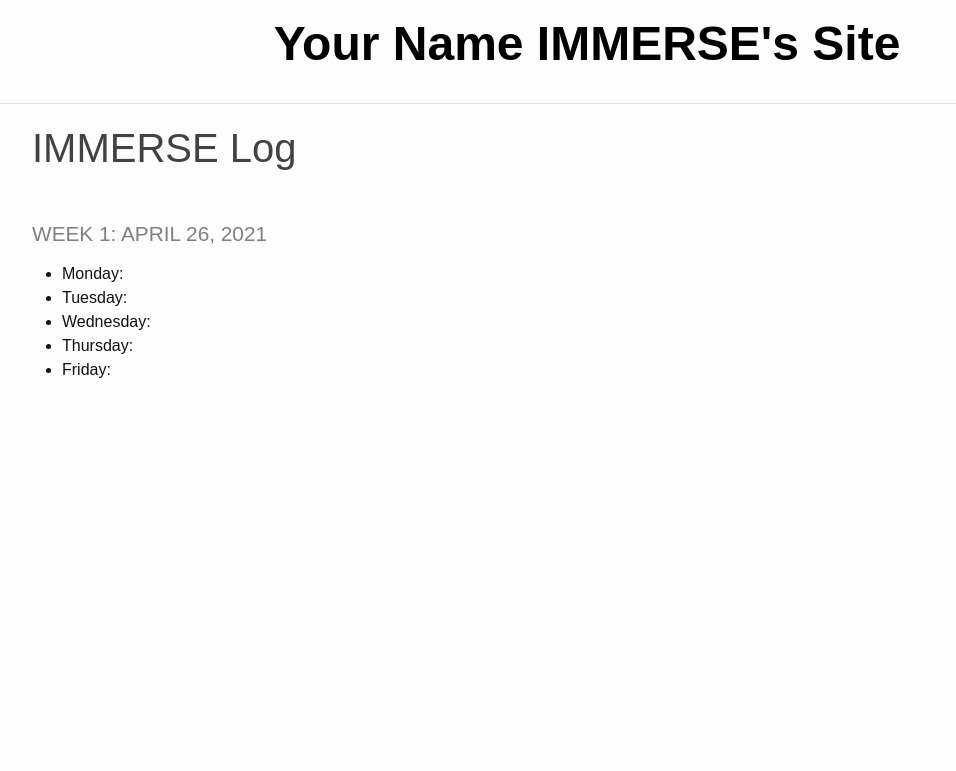
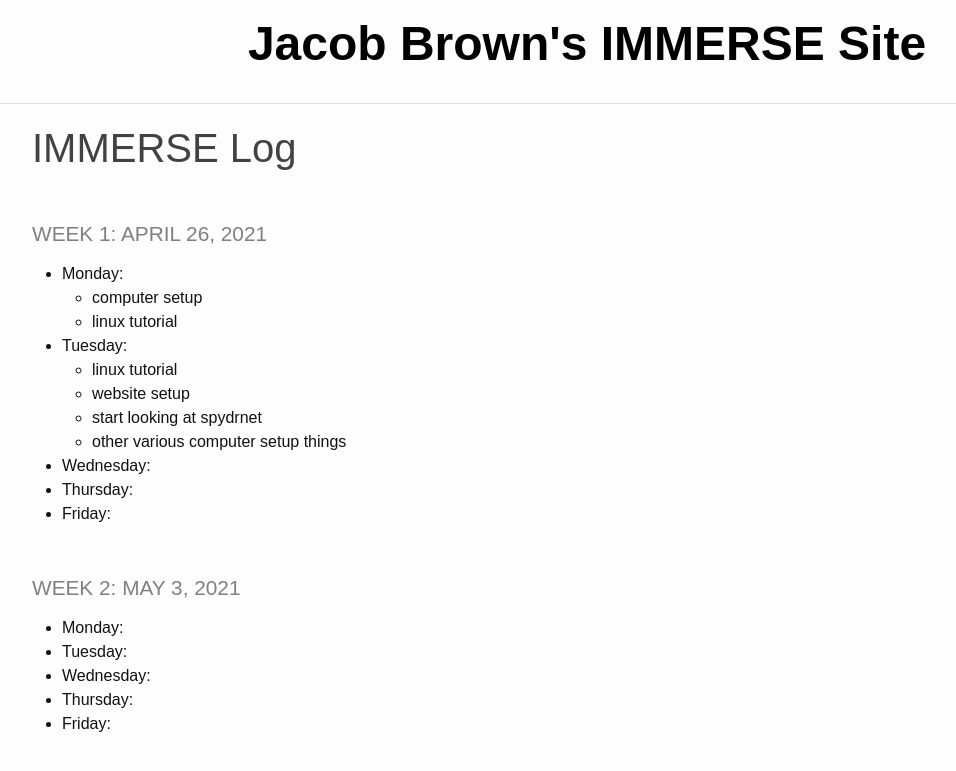
Before and after one commit to jacobdbrown4/jacob_brown, a Jekyll site: the page built from _pages/log.md, in a window 1280 px wide. Shown: the top 771 px of the page, without its empty margins (53-1009 px from the left). Built offline with Jekyll 4.4.1, drawn with Linux system fonts in a browser that asks for light colours.

Commit message:
first commit

```diff
--- a/_config.yml
+++ b/_config.yml
@@ -18,10 +18,10 @@
 # You can create any custom variable you would like, and they will be accessible
 # in the templates via {{ site.myvariable }}.
 
-title: Your Name IMMERSE's Site
+title: Jacob Brown's IMMERSE Site
 
-baseurl: "/student_website_template" # the subpath of your site, e.g. /blog
-url: "https://byu-cpe.github.io" # the base hostname & protocol for your site, e.g. http://example.com
+baseurl: "/jacob_brown/" # the subpath of your site, e.g. /blog
+url: "https://jacodbrown4.github.io"  # the base hostname & protocol for your site, e.g. http://example.com
 
 collections:
   pages:
--- a/_pages/log.md
+++ b/_pages/log.md
@@ -6,6 +6,19 @@ title: IMMERSE Log
 ### Week 1: April 26, 2021
 
 * **Monday**:
+  * computer setup
+  * linux tutorial
+* **Tuesday**:
+  * linux tutorial
+  * website setup
+  * start looking at spydrnet
+  * other various computer setup things
+* **Wednesday**:
+* **Thursday**:
+* **Friday**:
+
+### Week 2: May 3, 2021
+* **Monday**:
 * **Tuesday**:
 * **Wednesday**:
 * **Thursday**:
```
Also changed, not shown: Gemfile.lock.
